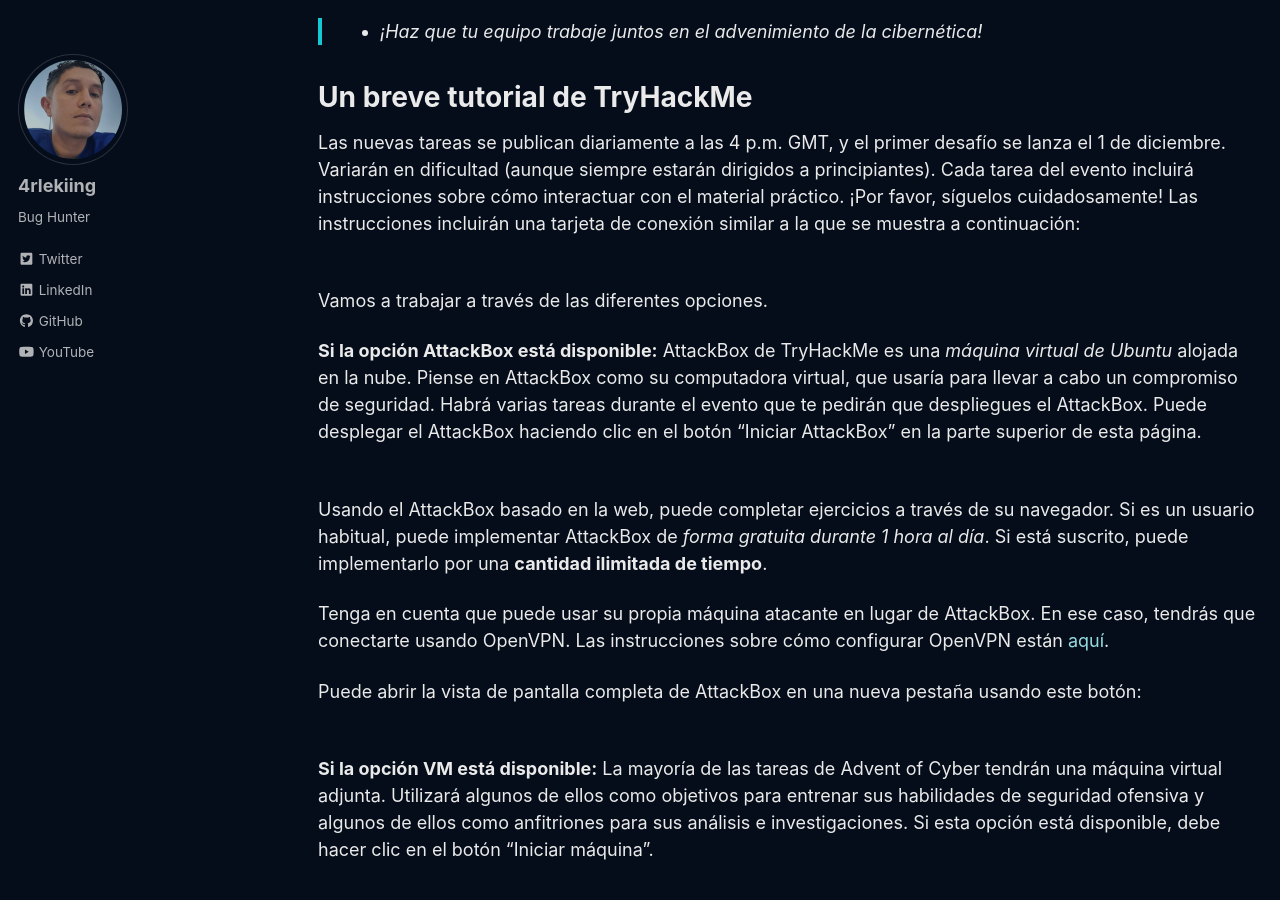
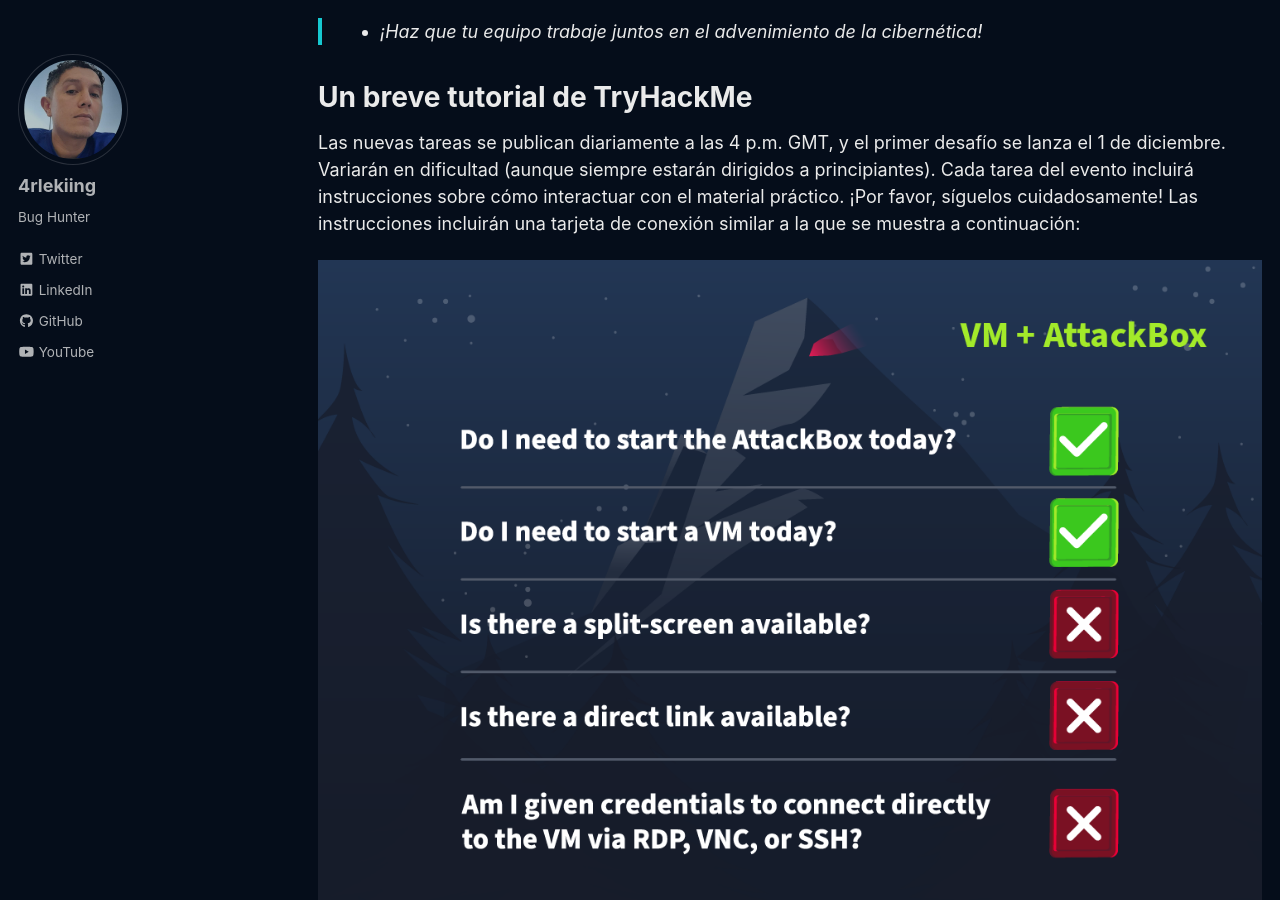
Before and after one commit to 4rleki-ing/try.github.io, a Jekyll site: the page built from _posts/2024-01-02-Advenimiento-2024.md, in a window 1280 px wide and 900 px high, scrolled down 4908 px. Built offline with Jekyll 4.4.1, drawn with Linux system fonts in a browser that asks for light colours; cached includes are drawn as plain includes; a script that is not in the unit is left out.

Commit message:
Update 2024-01-02-Advenimiento-2024.md

```diff
--- a/_posts/2024-01-02-Advenimiento-2024.md
+++ b/_posts/2024-01-02-Advenimiento-2024.md
@@ -127,7 +127,7 @@
 Las nuevas tareas se publican diariamente a las 4 p.m. GMT, y el primer desafío se lanza el 1 de diciembre. Variarán en dificultad (aunque siempre estarán dirigidos a principiantes). Cada tarea del evento incluirá instrucciones sobre cómo interactuar con el material práctico. ¡Por favor, síguelos cuidadosamente! Las instrucciones incluirán una tarjeta de conexión similar a la que se muestra a continuación:
 
 <center>
-  <img sr="https://tryhackme.4kiing.net/assets/images/Advenimiento-2024/tuto.png">
+  <img src="https://tryhackme.4kiing.net/assets/images/Advenimiento-2024/tuto.png">
 </center>
 
 Vamos a trabajar a través de las diferentes opciones.
@@ -135,7 +135,7 @@
 **Si la opción AttackBox está disponible:** AttackBox de TryHackMe es una *máquina virtual de Ubuntu* alojada en la nube. Piense en AttackBox como su computadora virtual, que usaría para llevar a cabo un compromiso de seguridad. Habrá varias tareas durante el evento que te pedirán que despliegues el AttackBox. Puede desplegar el AttackBox haciendo clic en el botón "Iniciar AttackBox" en la parte superior de esta página.
 
 <center>
-  <img sr="https://tryhackme.4kiing.net/assets/images/Advenimiento-2024/Attackbox.png">
+  <img src="https://tryhackme.4kiing.net/assets/images/Advenimiento-2024/Attackbox.png">
 </center>
 
 Usando el AttackBox basado en la web, puede completar ejercicios a través de su navegador. Si es un usuario habitual, puede implementar AttackBox de *forma gratuita durante 1 hora al día*. Si está suscrito, puede implementarlo por una **cantidad ilimitada de tiempo**.
@@ -145,37 +145,37 @@
 Puede abrir la vista de pantalla completa de AttackBox en una nueva pestaña usando este botón:
 
 <center>
-  <img sr="https://tryhackme.4kiing.net/assets/images/Advenimiento-2024/Attackbox2.png">
+  <img src="https://tryhackme.4kiing.net/assets/images/Advenimiento-2024/Attackbox2.png">
 </center>
 
 **Si la opción VM está disponible:** La mayoría de las tareas de Advent of Cyber tendrán una máquina virtual adjunta. Utilizará algunos de ellos como objetivos para entrenar sus habilidades de seguridad ofensiva y algunos de ellos como anfitriones para sus análisis e investigaciones. Si esta opción está disponible, debe hacer clic en el botón "Iniciar máquina".
 
 <center>
-  <img sr="https://tryhackme.4kiing.net/assets/images/Advenimiento-2024/Iniciar-maquina.png">
+  <img src="https://tryhackme.4kiing.net/assets/images/Advenimiento-2024/Iniciar-maquina.png">
 </center>
 
 Una vez desplegada la máquina, verá aparecer un marco en la parte superior de la sala. Mostrará información importante, como la dirección IP de la máquina de destino, así como opciones para ampliar el temporizador de la máquina o finalizarlo.
 
 <center>
-  <img sr="https://tryhackme.4kiing.net/assets/images/Advenimiento-2024/Desplegada.png">
+  <img src="https://tryhackme.4kiing.net/assets/images/Advenimiento-2024/Desplegada.png">
 </center>
 
 **Si la opción de pantalla dividida está disponible:** Algunas tareas le permitirán ver la máquina virtual implementada en una vista de pantalla dividida. Por lo general, si esta opción está habilitada, la pantalla dividida se abrirá automáticamente. Si no es así, puede hacer clic en este botón en la parte superior de la página para que se abra la pantalla dividida.
 
 <center>
-  <img sr="https://tryhackme.4kiing.net/assets/images/Advenimiento-2024/Dividida.png">
+  <img src="https://tryhackme.4kiing.net/assets/images/Advenimiento-2024/Dividida.png">
 </center>
 
 Tenga en cuenta que puede abrir máquinas virtuales de pantalla dividida en otra pestaña con este botón:
 
 <center>
-  <img sr="https://tryhackme.4kiing.net/assets/images/Advenimiento-2024/Dividida2.png">
+  <img src="https://tryhackme.4kiing.net/assets/images/Advenimiento-2024/Dividida2.png">
 </center>
 
 **Si hay un enlace directo disponible:** Algunas máquinas virtuales le permiten ver el contenido necesario directamente en otra pestaña de su navegador. En este caso, podrá ver un enlace a la máquina virtual directamente en el contenido de la tarea.
 
 <center>
-  <img sr="https://tryhackme.4kiing.net/assets/images/Advenimiento-2024/enlace.png">
+  <img src="https://tryhackme.4kiing.net/assets/images/Advenimiento-2024/enlace.png">
 </center>
 
 Tenga en cuenta que para que el enlace funcione, primero debe implementar la máquina virtual adjunta a la tarea.
@@ -183,7 +183,7 @@
 **Si hay una opción de conexión directa disponible:** Algunas tareas le permitirán conectarse a las máquinas virtuales conectadas mediante RDP, SSH o VNC. Esto siempre es opcional, y las máquinas virtuales con esto habilitado también serán accesibles a través de una pantalla dividida. En estos casos, se proporcionarán credenciales de inicio de sesión, como en la imagen a continuación:
 
 <center>
-  <img sr="https://tryhackme.4kiing.net/assets/images/Advenimiento-2024/RDP.png">
+  <img src="https://tryhackme.4kiing.net/assets/images/Advenimiento-2024/RDP.png">
 </center>
 
 Proporcionamos esto ya que algunos usuarios pueden preferir conectarse directamente. Sin embargo, tenga en cuenta que algunas tareas tendrán esta opción desactivada deliberadamente. Si no se proporcionan credenciales, no es posible la conexión directa.
@@ -194,7 +194,7 @@
 # Cómo el Glitch robó SOC-mas
 
 <center>
-  <img sr="https://tryhackme.4kiing.net/assets/images/Advenimiento-2024/Glitch.png">
+  <img src="https://tryhackme.4kiing.net/assets/images/Advenimiento-2024/Glitch.png">
 </center>
 
 La nieve está cayendo sobre la ciudad tecnológica de Wareville, y todas las diferentes familias Ware se están reuniendo en la plaza del pueblo, preparándose para una reunión de la ciudad. Vemos a los *Softwares* y a los *Freewares*, patinando por las heladas iluminadas con luces de neón. Nos dirigimos a *Server Street* y vemos a los Ferreteros y a los Firmwares marchando hacia el centro, con las luces festivas de los servidores parpadeando y parpadeando en sus ojos. Es hora de comenzar a prepararse para **SOC-mas**, la época más alegre del año en la ciudad tecnológica de Wareville.
```
